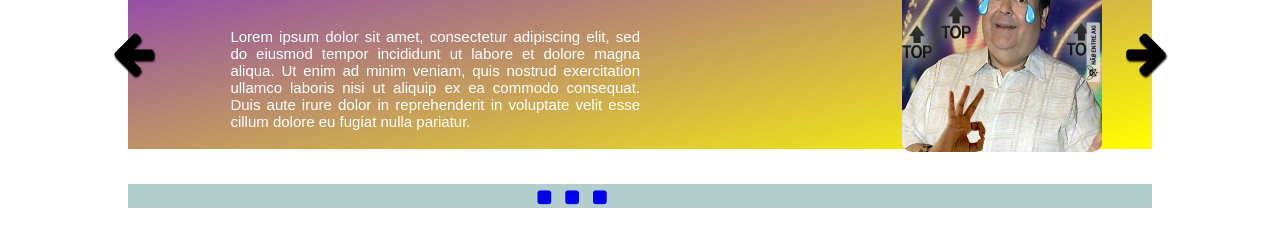
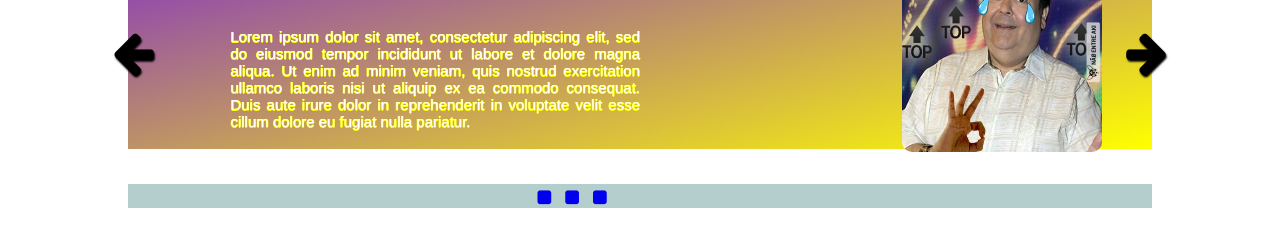
Before and after one commit to ericaceciliato/projectA, a plain HTML site: page SITE/slider.html in a window 1280 px wide. Shown: the part 155-402 px from the top of the page. Drawn offline with Linux system fonts and the light colour scheme.

Commit message:
alterei Border around text!

```diff
--- a/SITE/style.css
+++ b/SITE/style.css
@@ -58,6 +58,7 @@ width: 100%;
 	color: white;
 	font-size: 15px;
 	width: 50%;
+	text-shadow: -0.5px 0 yellow, 0 0.5px yellow, 0.5px 0 yellow, 0 -0.5px yellow;
 
 
  }
```
